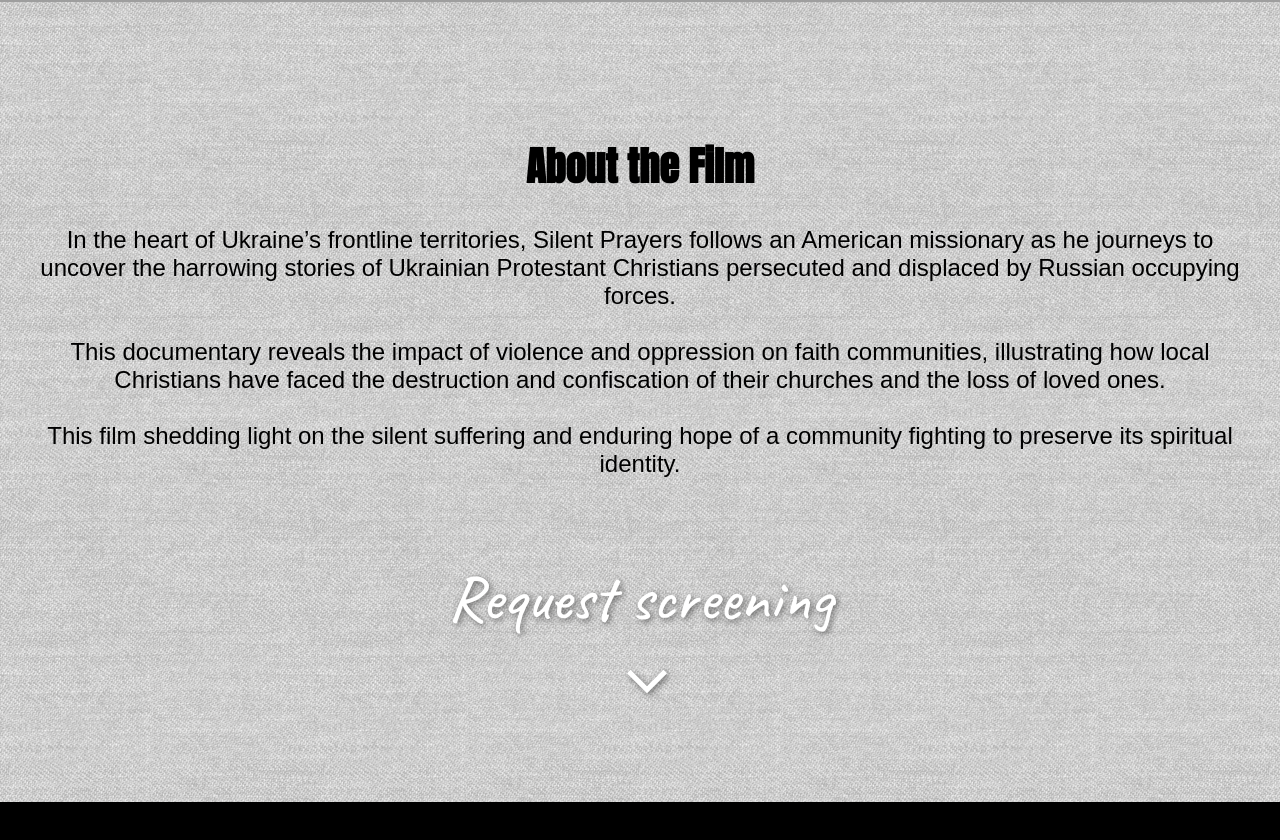
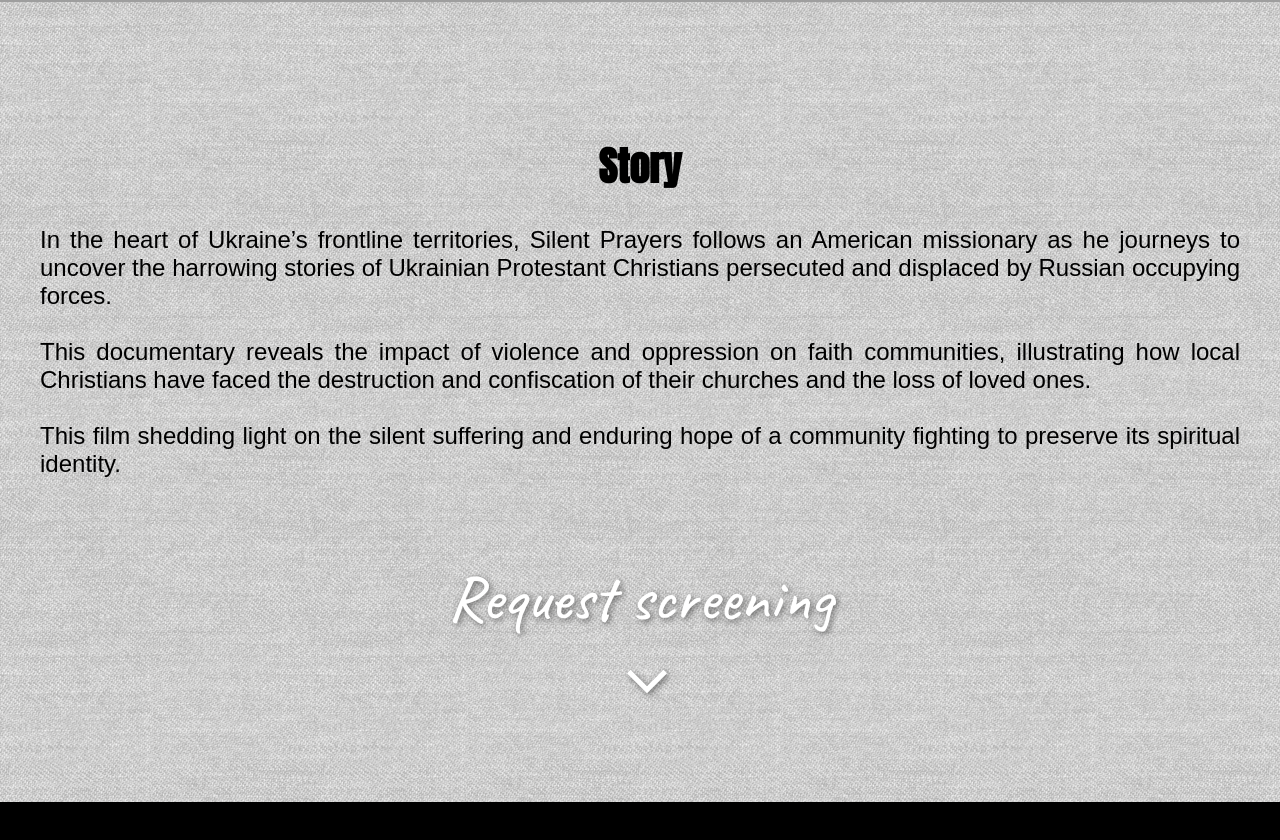
Before and after one commit to callmeocean/silent-prayers, a plain HTML site: page index.html in a window 1280 px wide. Shown: the part 798-1638 px from the top of the page. Drawn offline with nearby package versions, Linux system fonts and the light colour scheme; grey boxes are pictures that could not be loaded.

Commit message:
Minor fixes

```diff
--- a/index.html
+++ b/index.html
@@ -42,7 +42,7 @@
 
   <!-- About Section -->
   <section id="about">
-    <h2>About the Film</h2>
+    <h2>Story</h2>
     <p>
       In the heart of Ukraine’s frontline territories, Silent Prayers follows an American missionary as he journeys to uncover the harrowing stories of Ukrainian Protestant Christians persecuted and displaced by Russian occupying forces.
       <br/>
--- a/styles.css
+++ b/styles.css
@@ -146,6 +146,10 @@ h2 {
 
 #about .section-nav {
   text-shadow: 2px 2px 6px rgba(0, 0, 0, 0.5);
+}
+
+#about > p {
+  text-align: justify;
 }
 
 /* Section Navigation Buttons */
```
